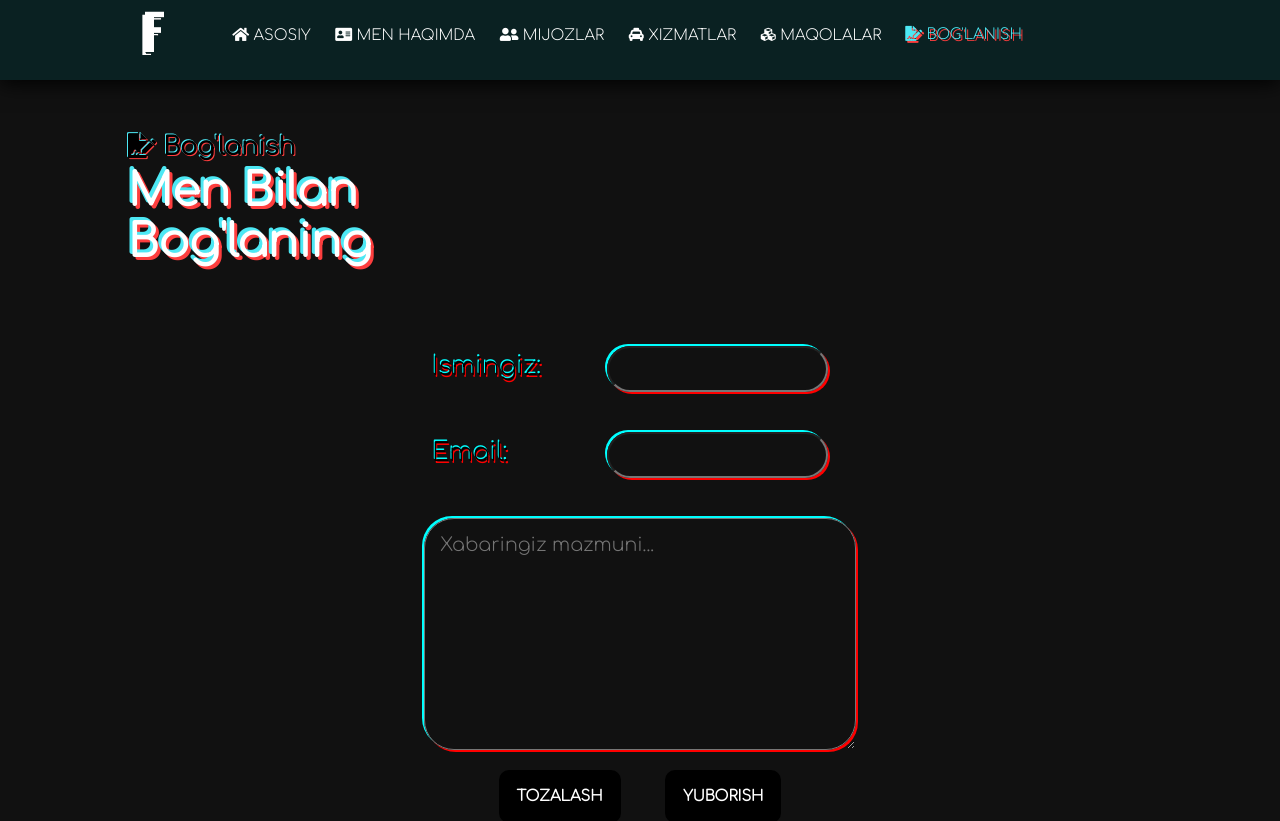
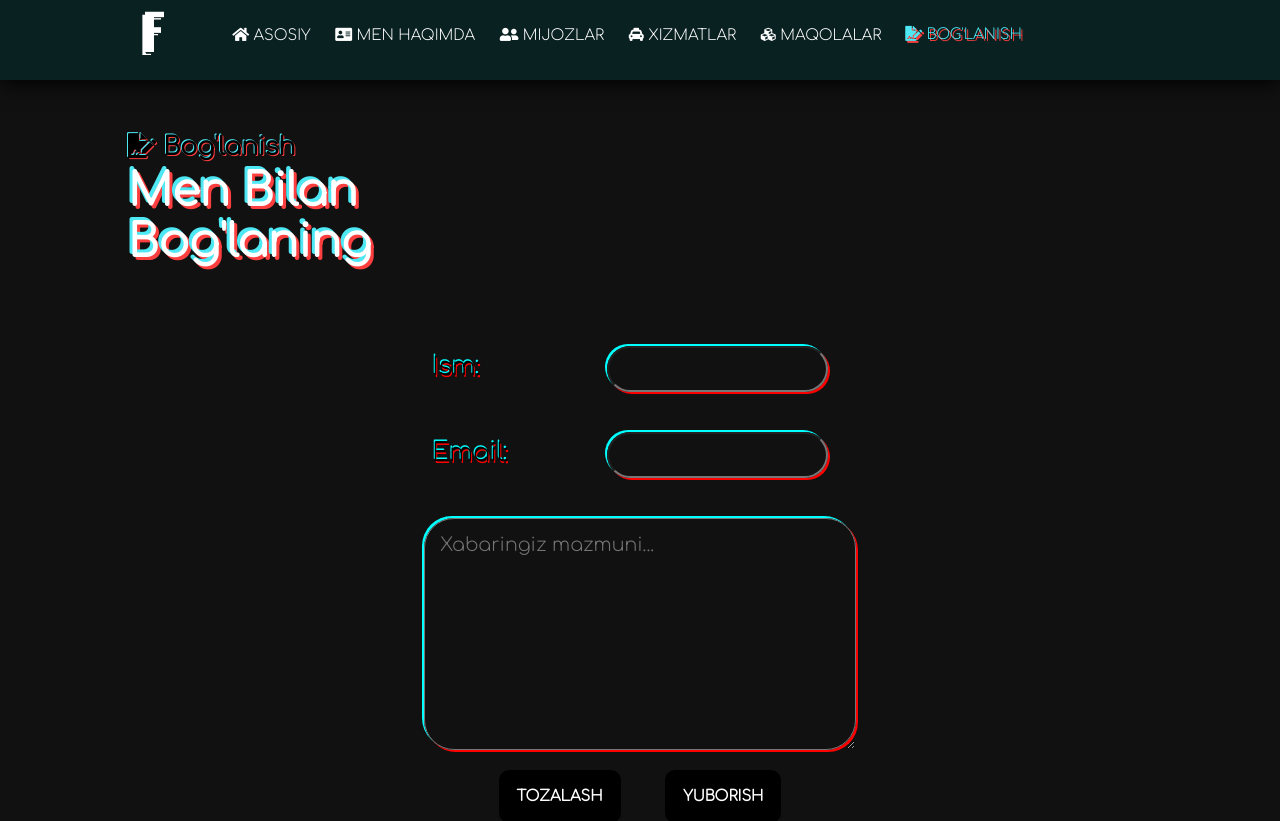
Before and after one commit to Fayozxon/TikTok-loyiha, a plain HTML site: page contact.html in a window 1280 px wide. Shown: the top 821 px of the page. Drawn offline with Linux system fonts and the light colour scheme.

Commit message:
Update contact.html

```diff
--- a/contact.html
+++ b/contact.html
@@ -81,7 +81,7 @@
 			<form method="POST" data-netlify="true" name="contact" action="index.html" class="form-section__container">
 				<div class="form-section__inputs">
 					<!-- firstname -->
-					<label for="firstname">Ismingiz:</label>
+					<label for="firstname">Ism:</label>
 					<input type="text" name="name" id="firstname"><br>
 					<!-- lastname -->
 					<label for="lastname">Email:</label>
```
